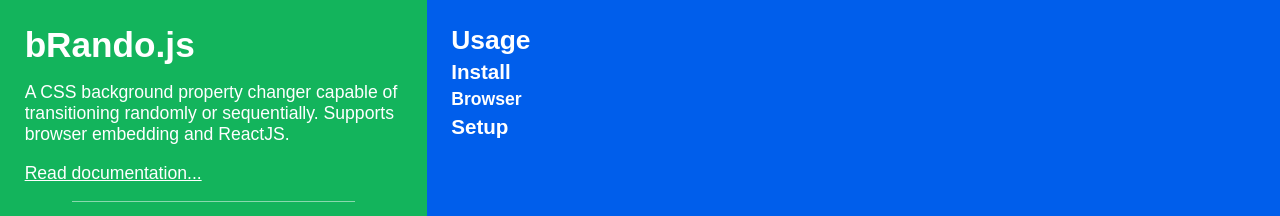
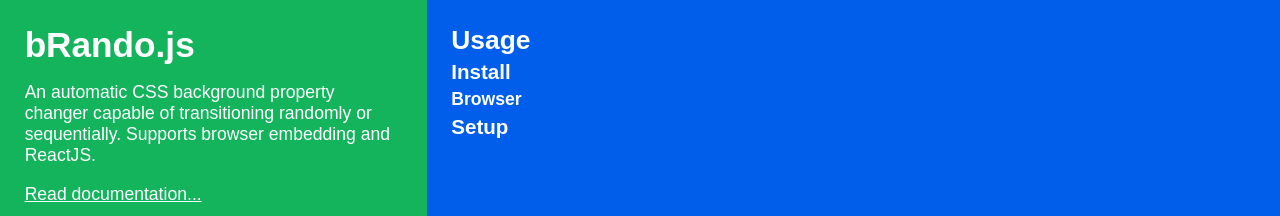
Before and after one commit to isaacyakl/brandojs, a website built with webpack: page src/index.html in a window 1280 px wide. Shown: the top 216 px of the page. Built offline with nearby package versions, Linux system fonts and the light colour scheme.

Commit message:
Update project description

```diff
--- a/package.json
+++ b/package.json
@@ -1,7 +1,7 @@
 {
 	"name": "brandojs",
 	"version": "0.1.3",
-	"description": "A CSS background property changer capable of transitioning randomly or sequentially.",
+	"description": "An automatic CSS background property changer capable of transitioning randomly or sequentially.",
 	"main": "dist/bRando.js",
 	"scripts": {
 		"dev": "webpack-dev-server --mode development",
@@ -23,7 +23,7 @@
 		"javascript",
 		"randomizer",
 		"random",
-		"changer"
+		"sequential"
 	],
 	"author": "Isaac 'yak' L. <i@isaacyakl.com> (https://www.isaacyakl.com/)",
 	"license": "MIT",
--- a/src/index.html
+++ b/src/index.html
@@ -14,7 +14,7 @@
 	<body>
 		<div class="desc">
 			<h1>bRando.js</h1>
-			<p>A CSS background property changer capable of transitioning randomly or sequentially. Supports browser embedding and ReactJS.</p>
+			<p>An automatic CSS background property changer capable of transitioning randomly or sequentially. Supports browser embedding and ReactJS.</p>
 			<p>
 				<a href="https://github.com/isaacyakl/brandojs">Read documentation...</a>
 			</p>
```
Also changed, not shown: README.md, dist/bRando.js, dist/index.html.
